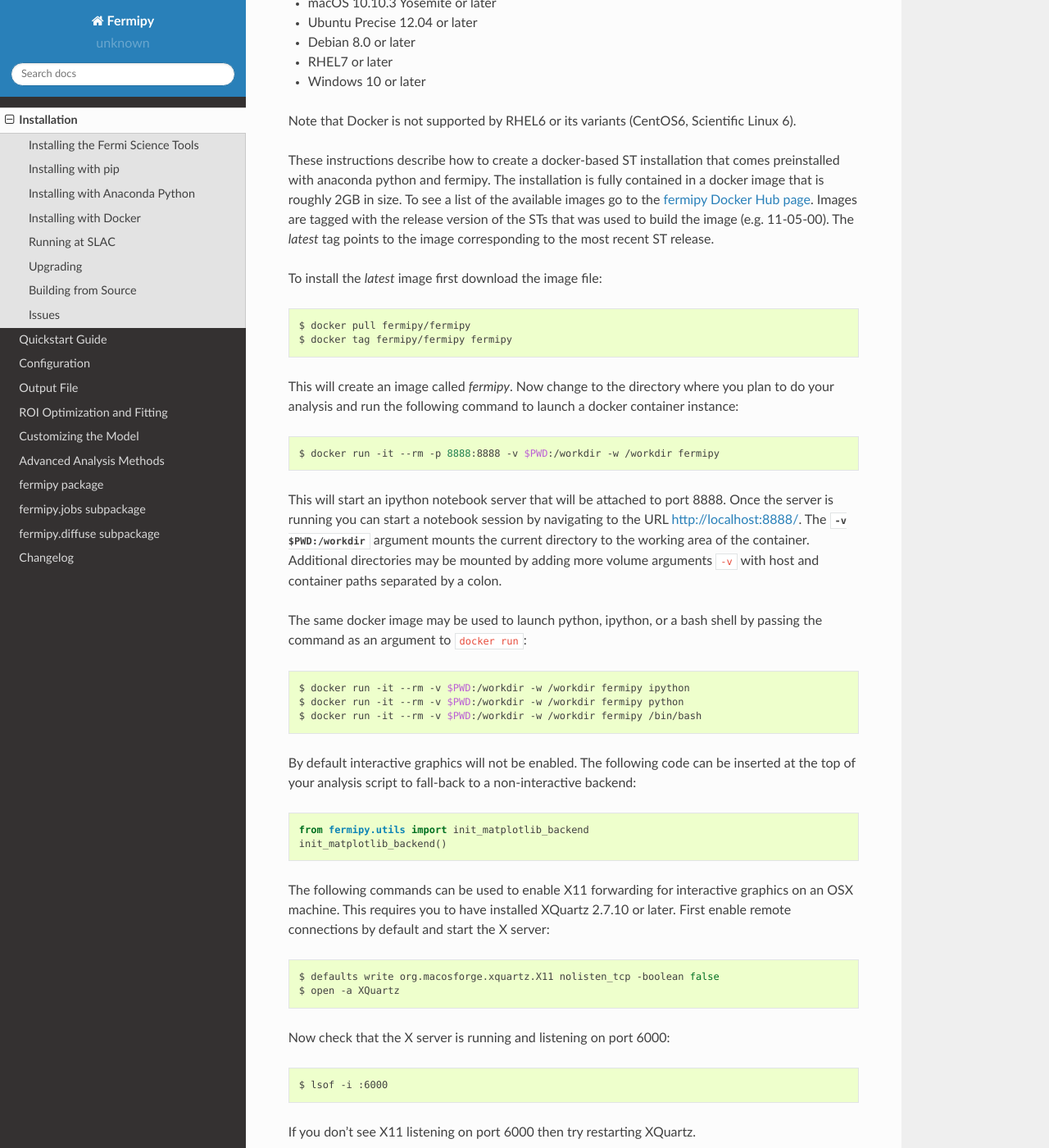
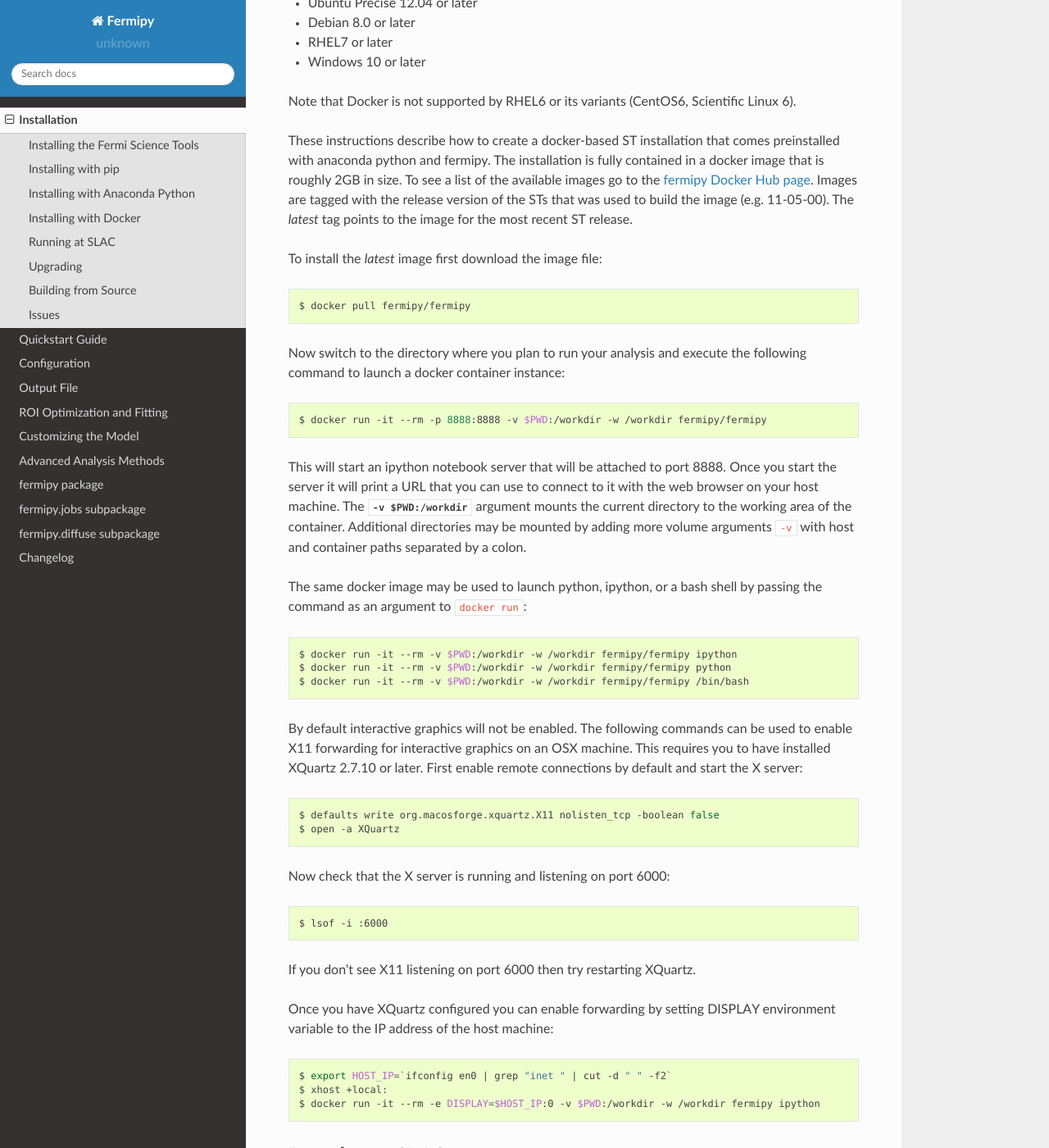
Before and after one commit to fermiPy/fermipy, a Sphinx documentation site: the page built from docs/install.rst, in a window 1280 px wide and 1400 px high, scrolled down 3433 px. Shown: the whole window at 82% size. Built offline with Sphinx 7.4.7 and the Read the Docs theme 2.0.0, drawn with Linux system fonts in a browser that asks for light colours; some of the changed text lies outside the part shown.

Commit message:
doc updates

```diff
--- a/docs/install.rst
+++ b/docs/install.rst
@@ -214,53 +214,43 @@ The installation is fully contained in a docker image that is roughly
 Docker Hub page <https://hub.docker.com/r/fermipy/fermipy/tags/>`_.
 Images are tagged with the release version of the STs that was used to
 build the image (e.g. 11-05-00).  The *latest* tag points to the image
-corresponding to the most recent ST release.
+for the most recent ST release.
 
 To install the *latest* image first download the image file:
 
 .. code-block:: bash
 
    $ docker pull fermipy/fermipy
-   $ docker tag fermipy/fermipy fermipy
 
-This will create an image called *fermipy*.  Now change to the
-directory where you plan to do your analysis and run the following
-command to launch a docker container instance:
+Now switch to the directory where you plan to run your analysis and execute
+the following command to launch a docker container instance:
 
 .. code-block:: bash
 
-   $ docker run -it --rm -p 8888:8888 -v $PWD:/workdir -w /workdir fermipy
+   $ docker run -it --rm -p 8888:8888 -v $PWD:/workdir -w /workdir fermipy/fermipy
 
 This will start an ipython notebook server that will be attached to
-port 8888.  Once the server is running you can start a notebook
-session by navigating to the URL `http://localhost:8888/
-<http://localhost:8888/>`_.  The `-v $PWD:/workdir` argument mounts
-the current directory to the working area of the container.
-Additional directories may be mounted by adding more volume arguments
-``-v`` with host and container paths separated by a colon.
+port 8888.  Once you start the server it will print a URL that you can
+use to connect to it with the web browser on your host machine.  The
+`-v $PWD:/workdir` argument mounts the current directory to the
+working area of the container.  Additional directories may be mounted
+by adding more volume arguments ``-v`` with host and container paths
+separated by a colon.
 
 The same docker image may be used to launch python, ipython, or a bash
 shell by passing the command as an argument to ``docker run``:
 
 .. code-block:: bash
 
-   $ docker run -it --rm -v $PWD:/workdir -w /workdir fermipy ipython
-   $ docker run -it --rm -v $PWD:/workdir -w /workdir fermipy python
-   $ docker run -it --rm -v $PWD:/workdir -w /workdir fermipy /bin/bash
+   $ docker run -it --rm -v $PWD:/workdir -w /workdir fermipy/fermipy ipython
+   $ docker run -it --rm -v $PWD:/workdir -w /workdir fermipy/fermipy python
+   $ docker run -it --rm -v $PWD:/workdir -w /workdir fermipy/fermipy /bin/bash
 
 By default interactive graphics will not be enabled.  The following
-code can be inserted at the top of your analysis script to fall-back to a
-non-interactive backend:
-
-.. code-block:: python
-
-   from fermipy.utils import init_matplotlib_backend
-   init_matplotlib_backend()
-
-The following commands can be used to enable X11 forwarding for
-interactive graphics on an OSX machine.  This requires you to have
-installed XQuartz 2.7.10 or later.  First enable remote connections by
-default and start the X server:
+commands can be used to enable X11 forwarding for interactive graphics
+on an OSX machine.  This requires you to have installed XQuartz 2.7.10
+or later.  First enable remote connections by default and start the X
+server:
 
 .. code-block:: bash
 
@@ -333,6 +323,16 @@ the installation has succeeded by importing
    Anaconda is brought to you by Continuum Analytics.
    Please check out: http://continuum.io/thanks and https://binstar.org
    >>> from fermipy.gtanalysis import GTAnalysis
+
+Alternatively you can install with conda as follows:
+
+.. code-block:: bash
+
+   # Note that this first command may take a long time (> 10 m)
+   $ conda create -n fermipy --clone=root
+   $ conda config --append channels conda-forge
+   $ source activate fermipy
+   (fermipy) $ conda install fermipy
 
 .. _upgrade:
 
```
Also changed, not shown: other parts of docs/install.rst (+1 -1 lines), docs/advanced/localization.rst (+7 -0 lines), docs/advanced/sed.rst (+12 -12 lines), docs/config.rst (+48 -38 lines), docs/quickstart.rst (+13 -0 lines).
